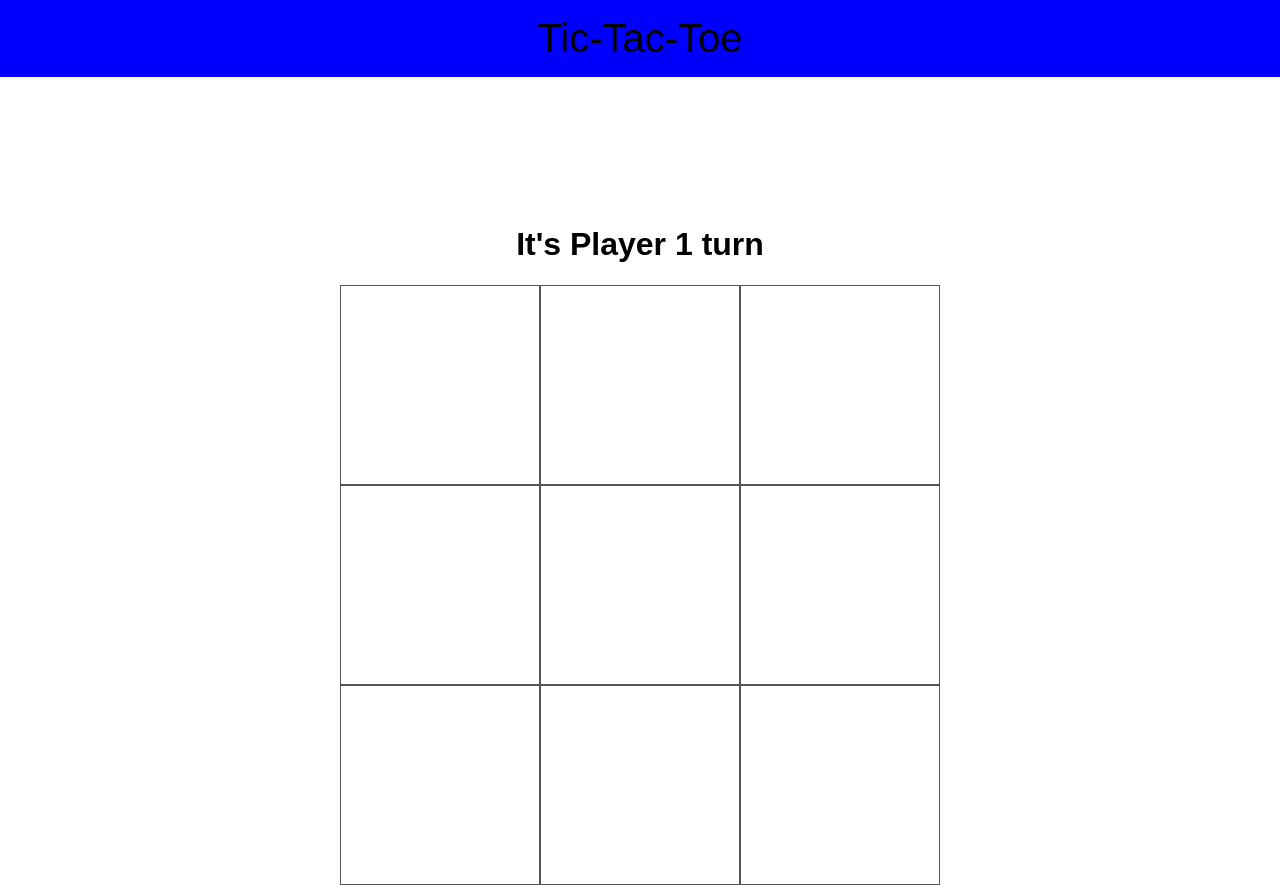
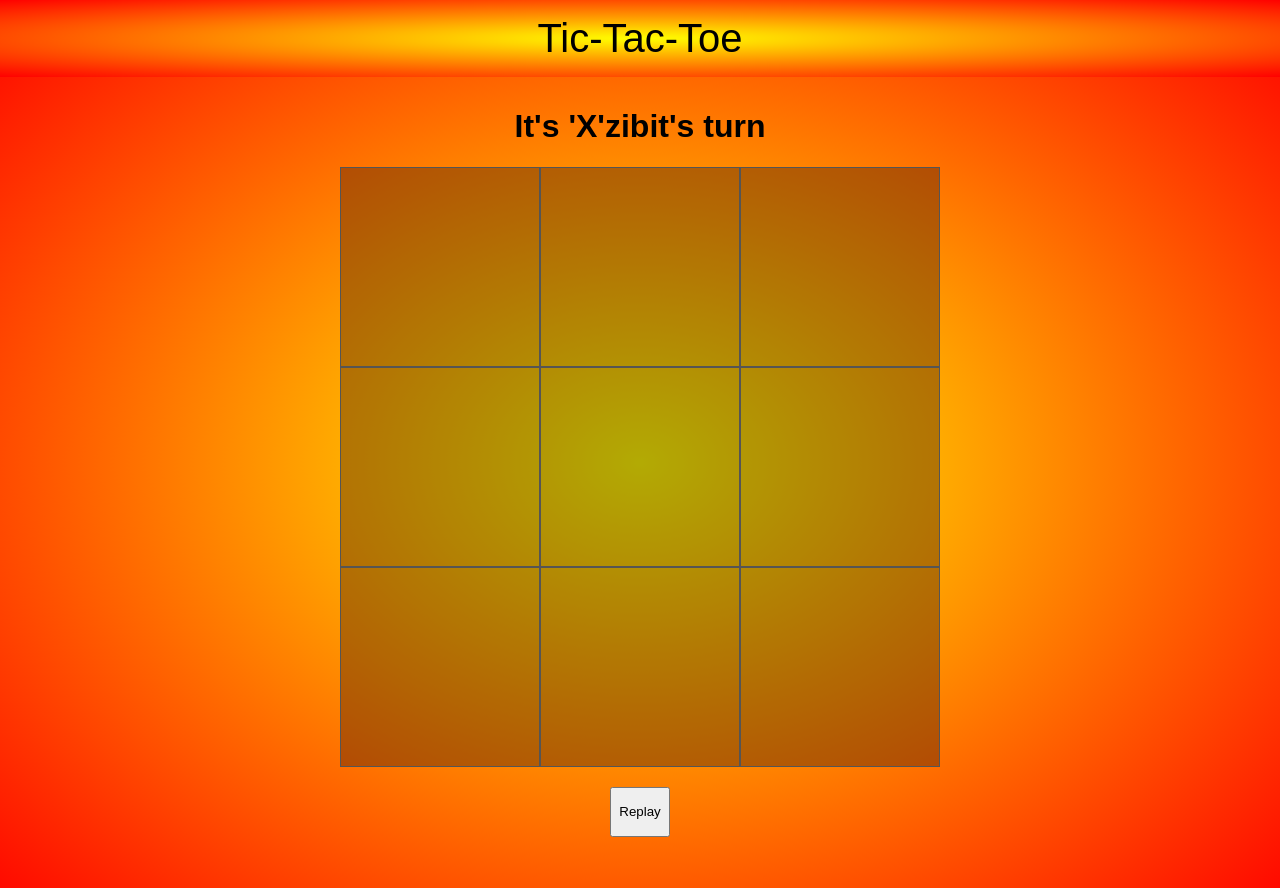
Before and after one commit to Ryan-Finch/Tic-Tac-Toe, a plain HTML site: page index.html in a window 1280 px wide. Shown: the top 888 px of the page. Drawn offline with Linux system fonts and the light colour scheme.

Commit message:
re-made js file

```diff
--- a/css/style.css
+++ b/css/style.css
@@ -6,13 +6,13 @@
 :root{
     --player1: url(/img/xzbit.jpg);
     --player2: url(/img/Oprah-You-Get-A.jpg);
-    --null: white;
+    --null: rgba(39, 12, 12, 0.349);
 }
 .game-board {
   display: grid;
   grid-template-rows: 200px 200px 200px;
   grid-template-columns: 200px 200px 200px;
-
+  margin-bottom: 10px;
 }
 
 #message{
@@ -20,7 +20,8 @@
 }
 
 #board-setup{
-  padding: 10vmax;
+  padding: 10px;
+  margin: 0;
 }
 #replay{
   margin-bottom: 70px;
@@ -34,14 +35,16 @@ body {
   margin: 0;
   display: flex;
   flex-direction: column;
+  background-image: radial-gradient(yellow, red);
 }
 header {
-  background-color: blue;
+  background-image: radial-gradient(yellow, red);
   color: black;
   font-size: 5vmin;
   padding: 2vmin;
   text-align: center;
   width: 100%;
+
   }
 
 .box {
@@ -55,4 +58,10 @@ header {
 
 footer{
   text-align: center;
+  margin: 0;
+
 }
+
+img{
+  border-radius: 50%;
+}
--- a/js/main.js
+++ b/js/main.js
@@ -4,7 +4,6 @@ const colors = {
     '1':  'var(--player1)',
     '-1': 'var(--player2)',
 };
-
 
 const winConditions =[
    [0,1,2],
@@ -18,22 +17,29 @@ const winConditions =[
 ];
 
 //Varialbles
+
 let board = [];
 let playerTurn;
 let winLoseDraw;
+let playerName1 = `'X'zibit`;
+let playerName2 = `'O'prah`;
 //Cached Elements
+
 const squares = document.querySelectorAll('.box');
 let message = document.querySelector('#message');
+
 //Event Listener
+
 for (let i = 0; i < squares.length; i++) {
     squares[i].addEventListener('click', squareSelection)
 };
- document.querySelector('button').addEventListener('click', init);
+document.querySelector('button').addEventListener('click', init);
 
 
 
 //Functions
 init();
+
 function init(){
     board = Array(9).fill(null);
     playerTurn = 1;
@@ -57,14 +63,19 @@ function winner(){
 
 function render(){
 
-    console.log(winLoseDraw)
     board.forEach(function(sqr, i){
         squares[i].style.background = colors[sqr];
    })
 
    if(winLoseDraw === null) {
-        return message.innerHTML =`It's Player ${playerTurn} turn`
+       if(playerTurn === 1){
+        return message.innerHTML =`It's ${playerName1}'s turn`
+       }else{
+           return message.innerHTML =  `It's ${playerName2}'s turn`
+       }
     }
+
+
 
     if(winLoseDraw === 'T') {
         return message.innerHTML =`It's a Tie! Play again!`
@@ -76,22 +87,13 @@ function render(){
             return message.innerHTML = 'You get a win and you get a win!'
         }
 
-
-    // return message.innerHTML = `Congrats Player ${winLoseDraw}! You win!`
 }
 
 function squareSelection(evt){
 
     let move = parseInt(evt.target.id.replace('sq', ''));
-
-    console.log(playerTurn)
-
     if(board[move] !== null) return
-
-
-
     if(winLoseDraw !== null)return
-
     board[move] = playerTurn;
     winLoseDraw = winner();
     playerTurn *= -1
```
